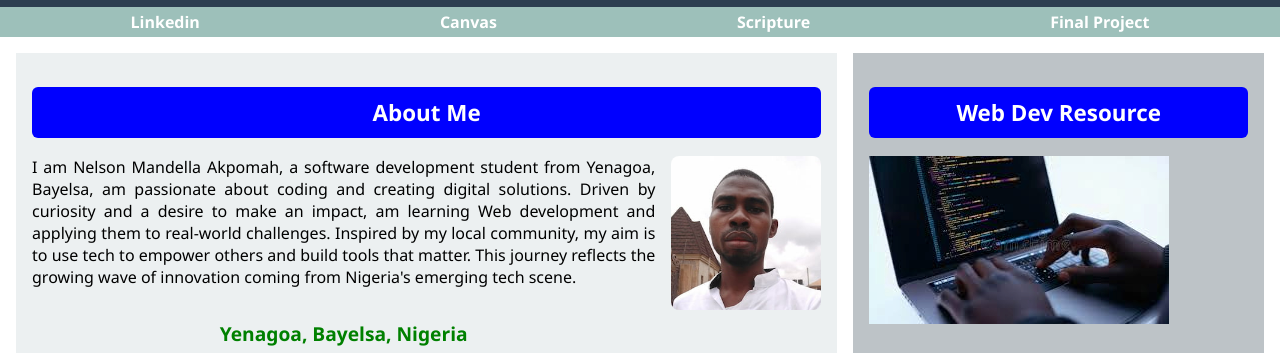
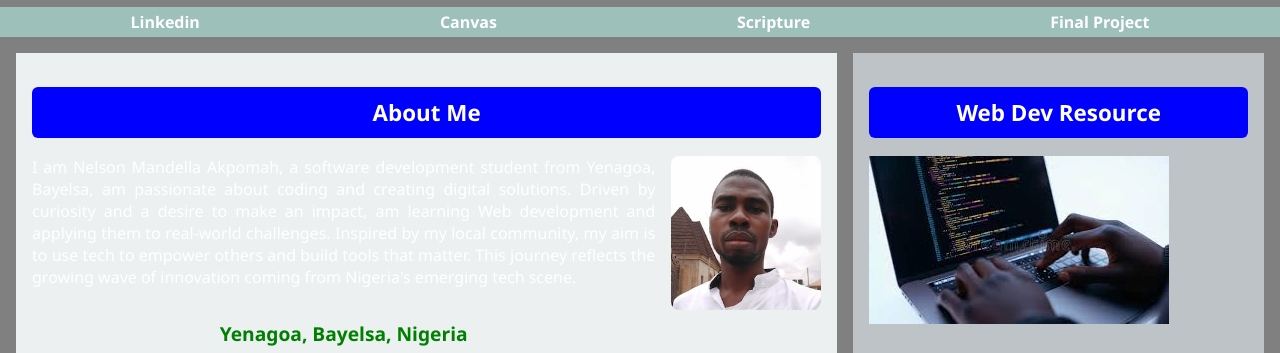
Before and after one commit to mandellasly1/wdd131, a plain HTML site: page index.html in a window 1280 px wide. Shown: the part 101-454 px from the top of the page. Drawn offline with Linux system fonts and the light colour scheme; a script that the page names is missing.

Commit message:
well done

```diff
--- a/styles/base.css
+++ b/styles/base.css
@@ -21,9 +21,9 @@ header {
 }
 
 header .highlight {
-color: rgb(92, 247, 61);
-font-size: 1.6rem;
-font-weight: 400;
+  color: rgb(92, 247, 61);
+  font-size: 1.6rem;
+  font-weight: 400;
 }
 
 nav ul {
@@ -167,3 +167,8 @@ footer .last-modified {
   color: yellow;
   font-size: 1rem;
 }
+
+:hover {
+  background-color: gray;
+  color: white;
+}
```
